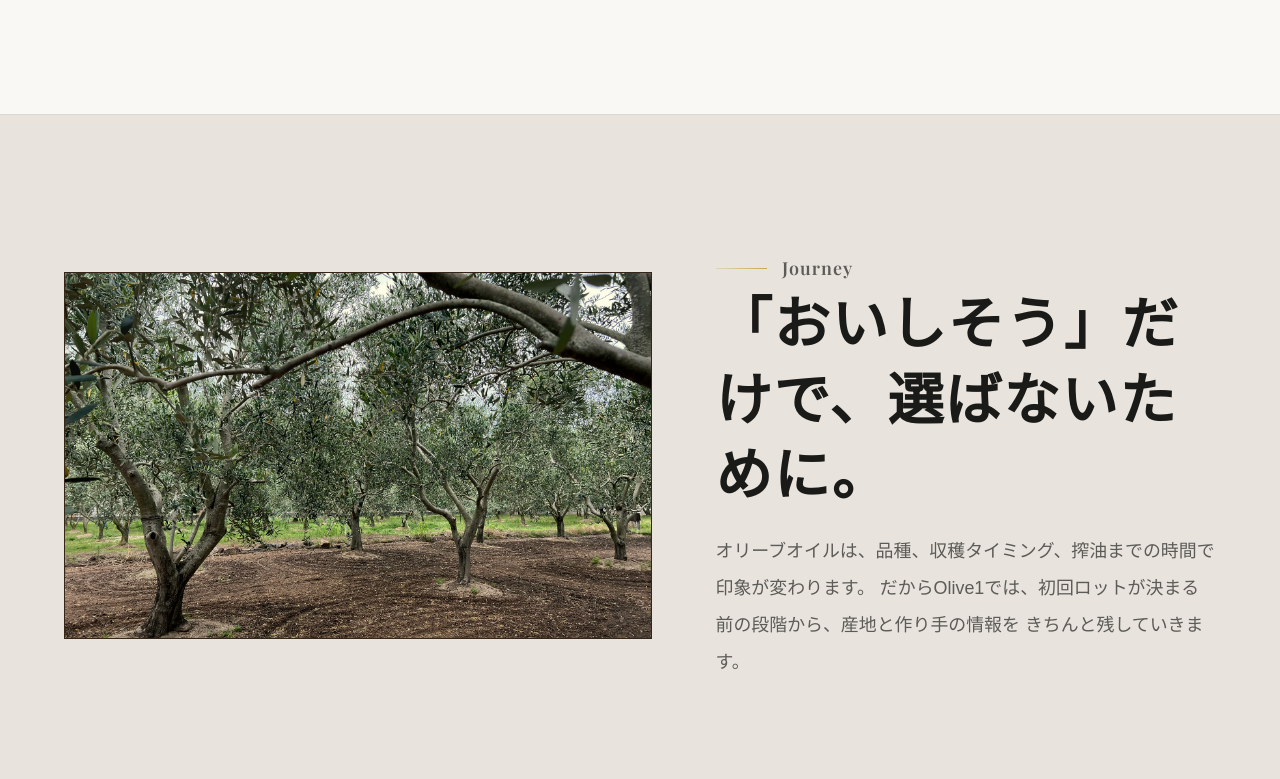
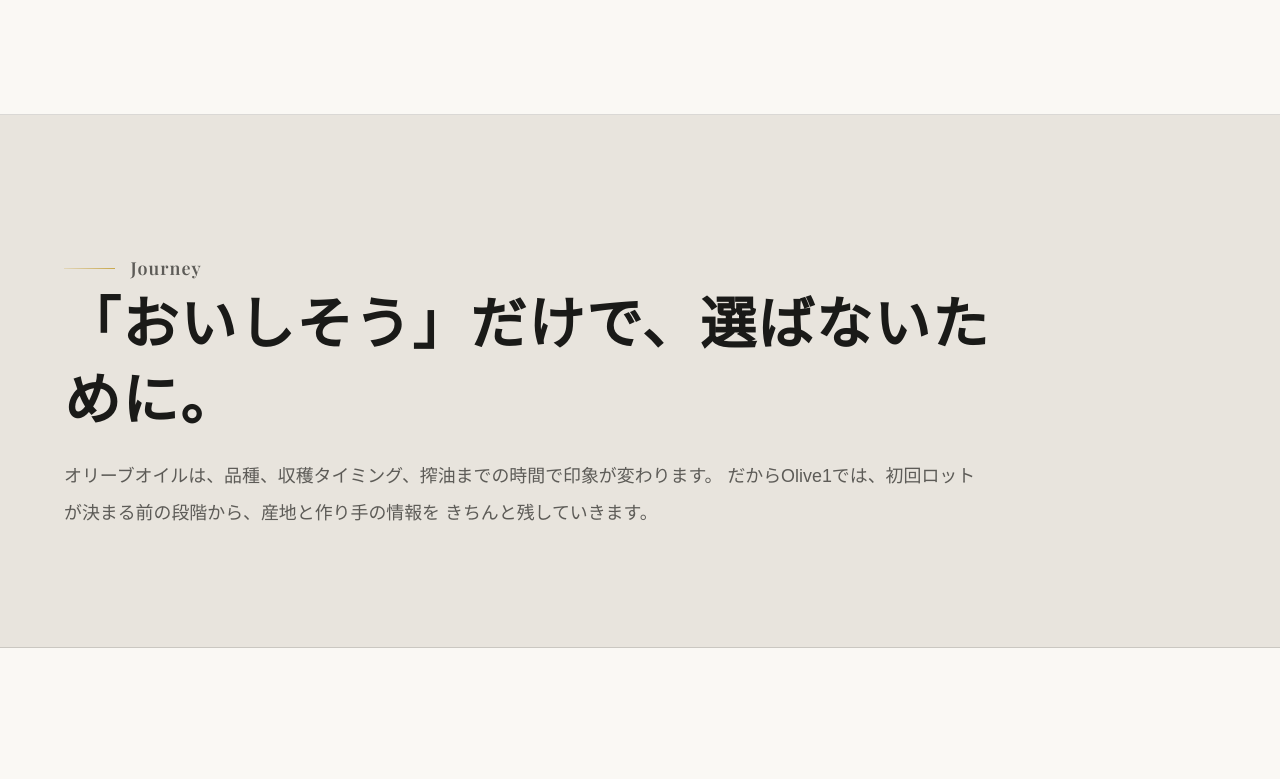
Before and after one commit to hikaruendo/olive1-theme, a Next.js app in the folder vercel-lp/: page / in a window 1280 px wide. Shown: the part 4241-5020 px from the top of the page. Built offline with nearby package versions, Linux system fonts and the light colour scheme; a web font is replaced by a local one.

Commit message:
Remove duplicate journey image

```diff
--- a/vercel-lp/src/app/globals.css
+++ b/vercel-lp/src/app/globals.css
@@ -366,6 +366,14 @@ h2 {
   background: var(--surface-deep);
 }
 
+.journey-section {
+  display: block;
+}
+
+.journey-section .section-copy {
+  max-width: 58rem;
+}
+
 .process-section {
   grid-template-columns: minmax(0, 1.08fr) minmax(0, 0.92fr);
   background: var(--surface);
@@ -415,15 +423,6 @@ h2 {
 
 .image-frame-grove img {
   object-position: center center;
-}
-
-.origin-gallery {
-  display: grid;
-}
-
-.origin-gallery-main {
-  width: 100%;
-  aspect-ratio: 16 / 10;
 }
 
 .process-media-grid {
@@ -566,9 +565,6 @@ h2 {
     aspect-ratio: 16 / 11;
   }
 
-  .origin-gallery-main {
-    width: 100%;
-  }
 }
 
 @media (max-width: 560px) {
--- a/vercel-lp/src/app/page.tsx
+++ b/vercel-lp/src/app/page.tsx
@@ -158,17 +158,7 @@ export default function Home() {
         </div>
       </section>
 
-      <section className="section split-section">
-        <div className="origin-gallery" aria-label="Shodoshima olive grove photos">
-          <div className="image-frame origin-gallery-main">
-            <Image
-              src="/images/shodoshima-grove-wide.jpg"
-              alt="Olive trees growing in a Shodoshima grove"
-              fill
-              sizes="(max-width: 900px) 100vw, 56vw"
-            />
-          </div>
-        </div>
+      <section className="section split-section journey-section">
         <div className="section-copy">
           <p className="script-label">Journey</p>
           <h2>「おいしそう」だけで、選ばないために。</h2>
```
